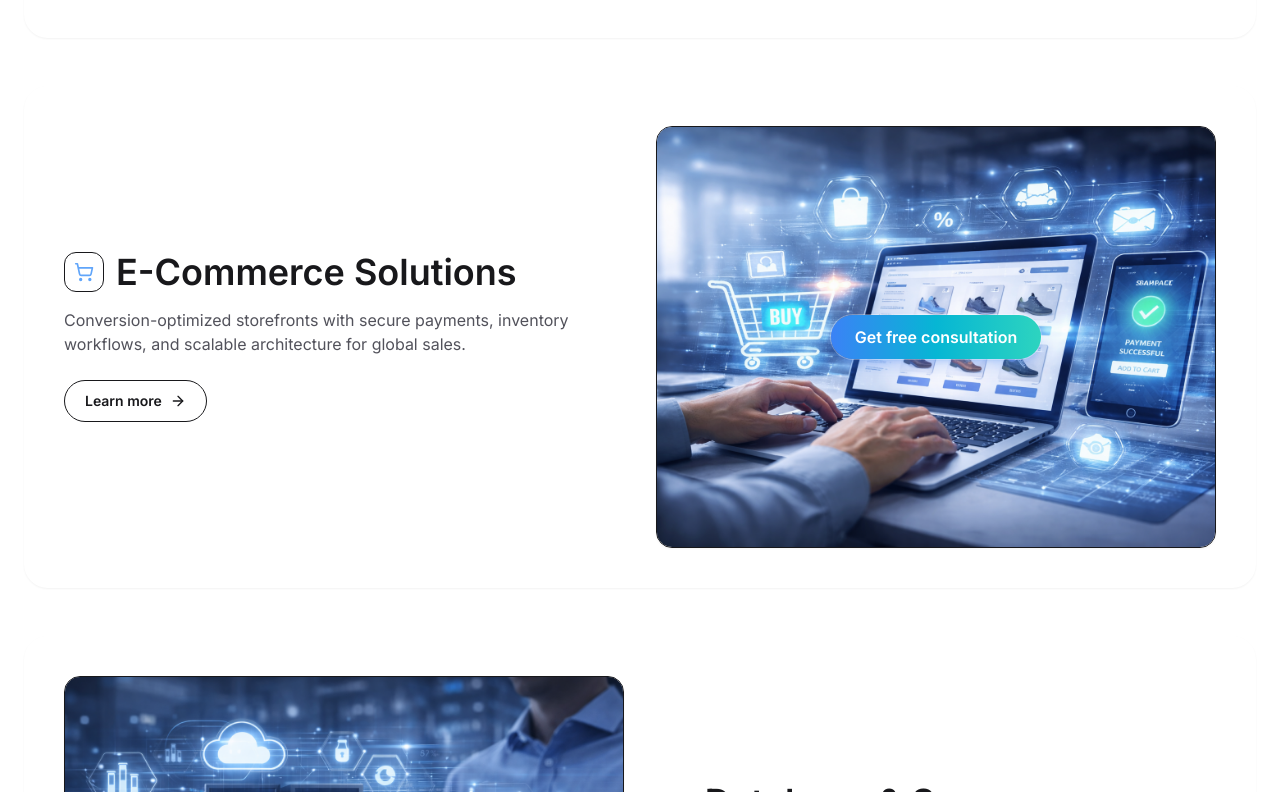
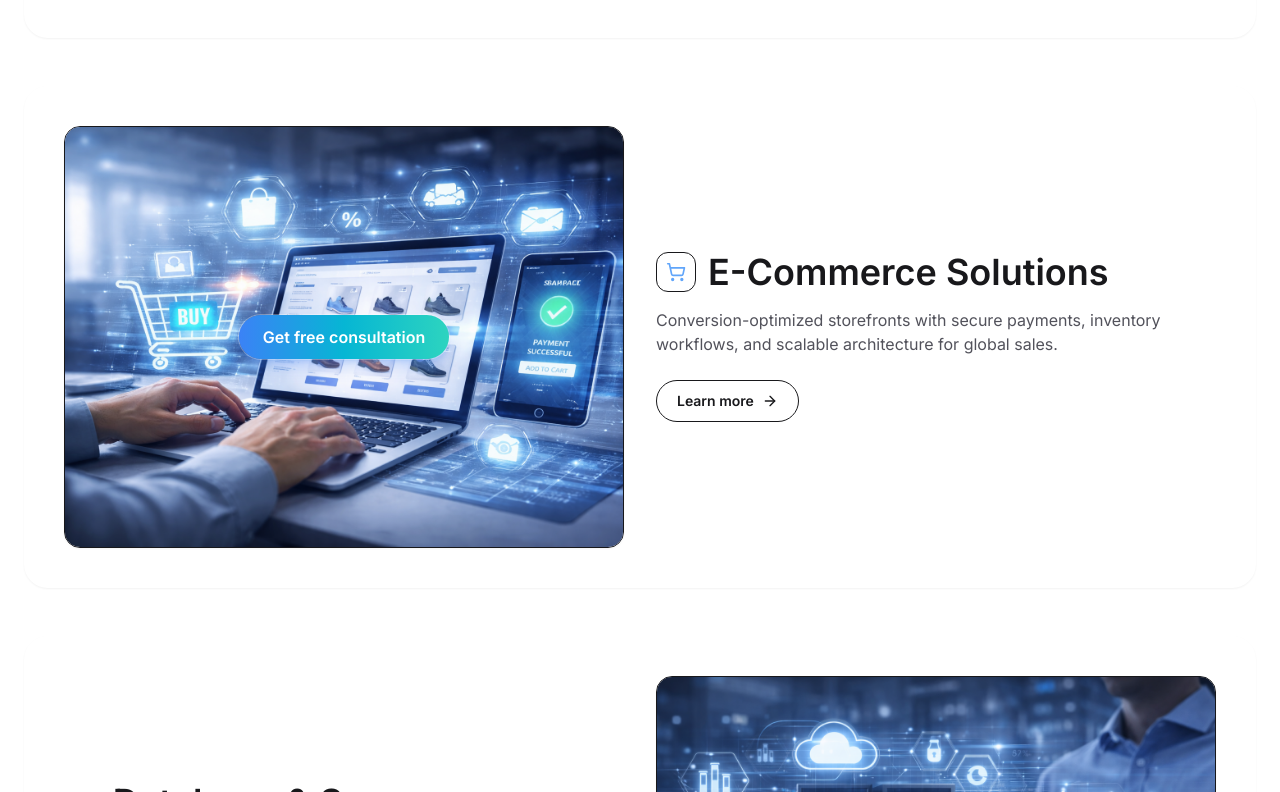
Before and after one commit to Mahenul-Haque-Chowdhury/GrayVally.tech, a Next.js app: page /web-solutions in a window 1280 px wide. Shown: the part 848-1640 px from the top of the page. Built offline with nearby package versions, Linux system fonts and the light colour scheme.

Commit message:
Fix web solutions layout order

```diff
--- a/src/components/ServicesPageContent.tsx
+++ b/src/components/ServicesPageContent.tsx
@@ -365,7 +365,7 @@ function ServiceModal({ service, onClose, clickPosition }: ServiceModalProps) {
 
 
 function ServiceRow({ item, service, onLearnMore, index }: ServiceRowProps) {
-  const isOdd = item.id.endsWith("1") || item.id.endsWith("3") || item.id.endsWith("5") || item.id.endsWith("7") || item.id.endsWith("9") || item.id.endsWith("11");
+  const isOdd = index % 2 === 0;
   const buttonLabel = service?.title ?? item.title;
   const Icon = service?.icon;
 
```
